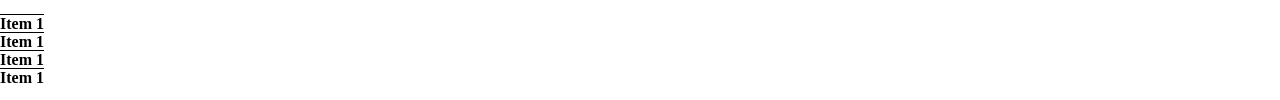
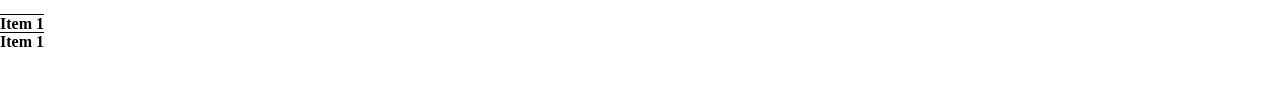
Before and after one commit to shaveshovak/html-css, a plain HTML site: page index.html in a window 1280 px wide. Shown: the part 697-797 px from the top of the page. Drawn offline with Linux system fonts and the light colour scheme.

Commit message:
removed ul

```diff
--- a/index.html
+++ b/index.html
@@ -32,11 +32,6 @@
         <p>Text Description</p>
     </div>
 
-    <ul>
-        <li>Item 1</li>
-        <li>Item 1</li>
-    </ul>
-
     <ol>
         <li>Item 1</li>
         <li>Item 1</li>
```
